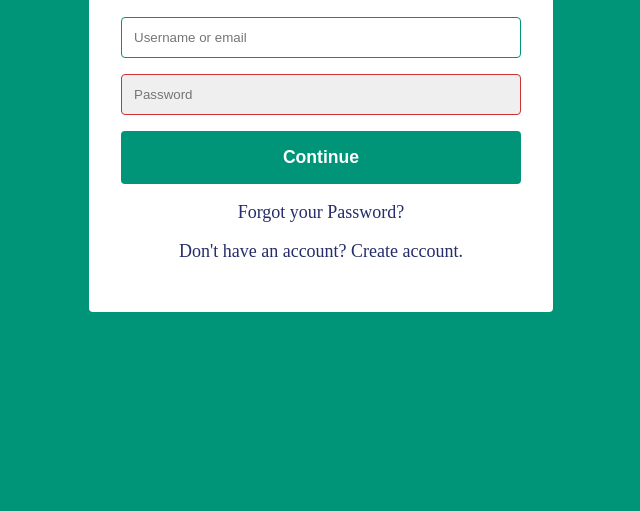
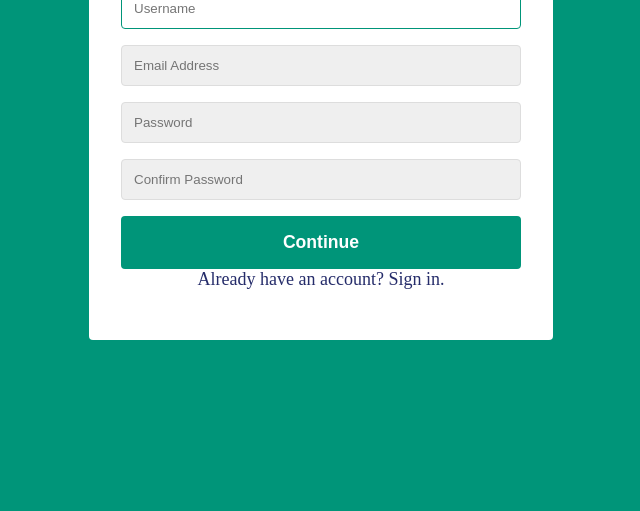
Before and after one commit to brialaws98/login_form-practice, a plain HTML site: page index.html in a window 1280 px wide. Shown: the part 289-800 px from the top of the page, without its empty margins (319-959 px from the left). Drawn offline with Linux system fonts and the light colour scheme; a web font is replaced by a local one.

Commit message:
Add "Create Account" box for users

```diff
--- a/index.html
+++ b/index.html
@@ -18,7 +18,7 @@
 <body>
 
     <div class="container">
-        <form class="form" id="login">
+        <form class="form form-hidden" id="login">
             <h1 class="form_title"> Login </h1>
             <div class="form_message form_message-error">
             </div>
@@ -67,6 +67,67 @@
             </a>
         </p>
      </form>
+
+
+     <form class="form" id="createAccount">
+        <h1 class="form_title"> Create Account </h1>
+        <div class="form_message form_message-error">
+        </div>
+        <div class="form_input-group">
+            <input
+              type="text"
+              class="form_input"
+              autofocus
+              placeholder="Username">
+
+            <div class="form_input-error-message"></div>
+        </div>
+        <div class="form_input-group">
+                <input
+                  type="text"
+                  class="form_input"
+                  autofocus
+                  placeholder="Email Address">
+
+                <div class="form_input-error-message"></div>
+            </div>
+
+            <div class="form_input-group">
+                <input
+                  type="password"
+                  class="form_input"
+                  autofocus
+                  placeholder="Password">
+                <div class="form_input-error-message"></div>
+
+        </div>
+        <div class="form_input-group">
+            <input
+              type="password"
+              class="form_input"
+              autofocus
+              placeholder="Confirm Password">
+            <div class="form_input-error-message"></div>
+
+    </div>
+
+    <button
+    class="form_button"
+    type="submit">
+    Continue
+    </button>
+
+    <p class="form_text">
+        <a
+           class="form_link"
+           href="./"
+           id="linkLogin" >
+          Already have an account? Sign in.
+        </a>
+    </p>
+ </form>
+
+
     </div>
 
 </body>
```
